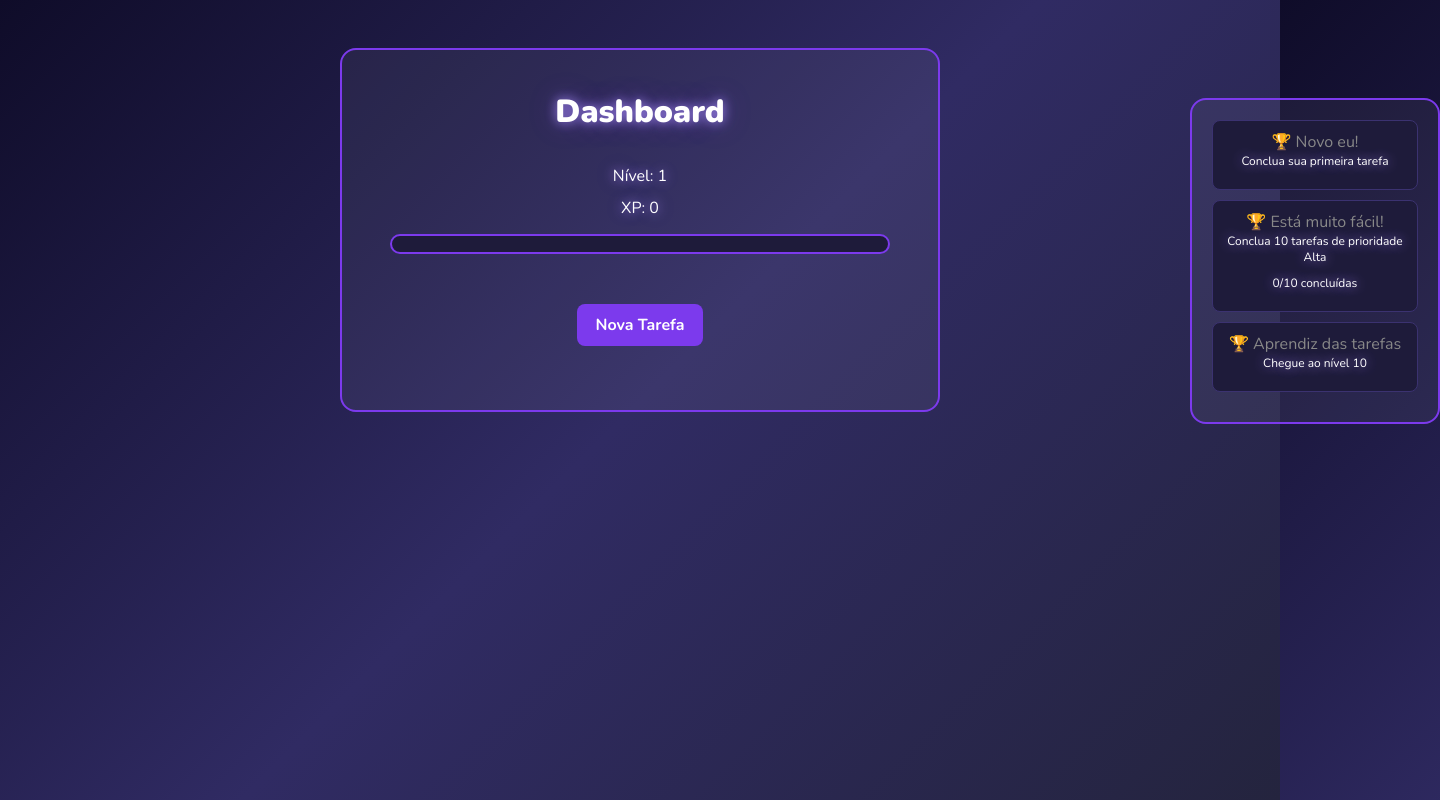
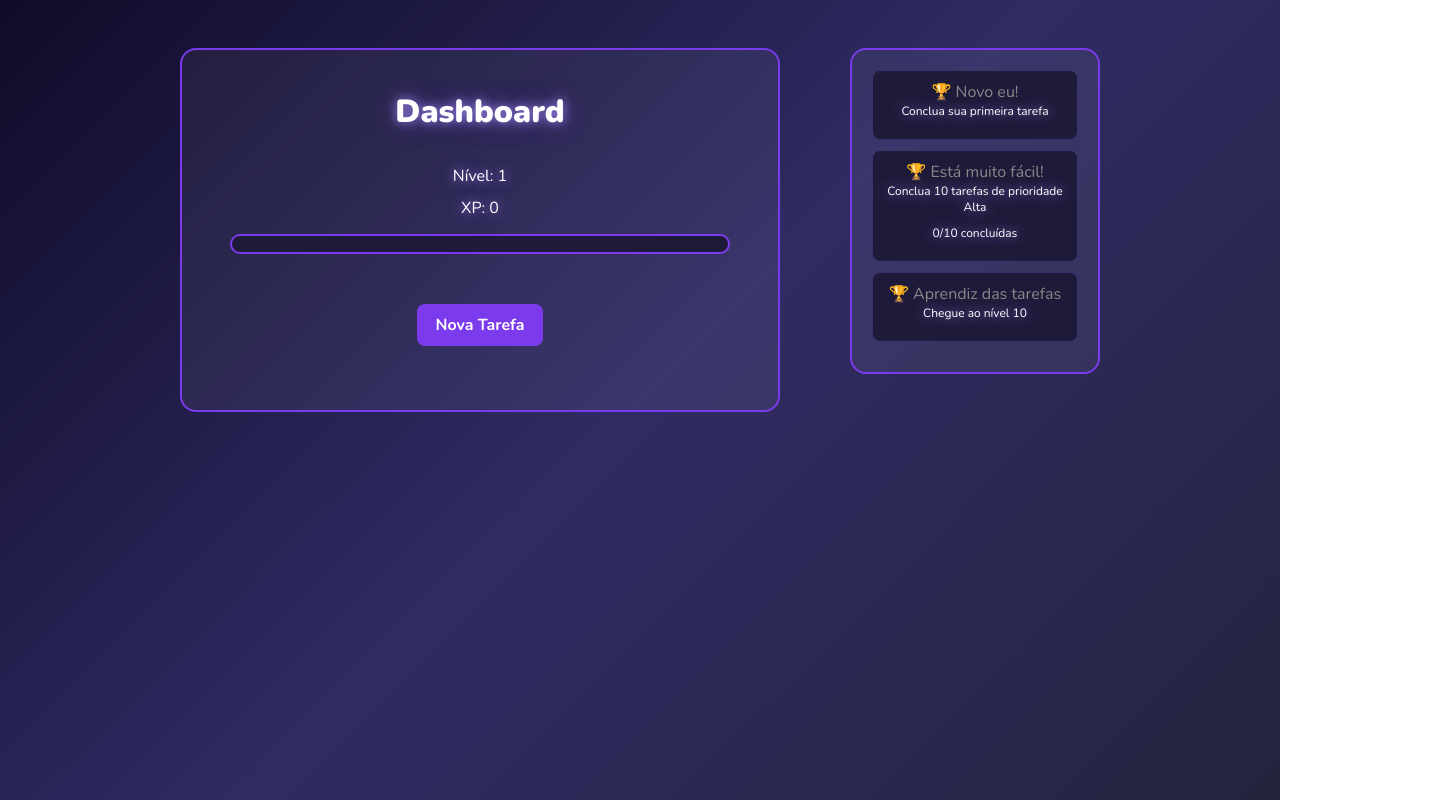
Before and after one commit to E-Danillo/dashboard-de-tarefas-gamificado-react, a React (Vite) app: page / in a window 1280 px wide. Shown: the whole page, 1440 px wide, since content can reach past the window. Built offline with nearby package versions, Linux system fonts and the light colour scheme.

Commit message:
fix: remove bloco CSS duplicado do container de conquistas e estilo inline do App.jsx

```diff
--- a/src/App.css
+++ b/src/App.css
@@ -32,22 +32,6 @@ body {
 }
 
 #container_conquistas {
-    position: absolute;     /* sai do fluxo do body */
-    top: 50px;
-    left: 50%;              /* começa no centro da tela */
-    transform: translateX(550px);
-    width: 250px;
-    background: rgba(255,255,255,0.05);
-    border: 2px solid #7c3aed;
-    border-radius: 16px;
-    padding: 20px;
-    display: flex;
-    flex-direction: column;
-    align-items: center;
-    list-style: none;
-}
-
-#container_conquistas {
     width: 250px;
     background: rgba(255,255,255,0.05);
     border: 2px solid #7c3aed;
@@ -58,7 +42,7 @@ body {
     align-items: center;
     list-style: none;
     align-self: flex-start;
-    margin-top: 48px;
+    margin-left: 70px;
 }
 
 #conquistas li {
```
